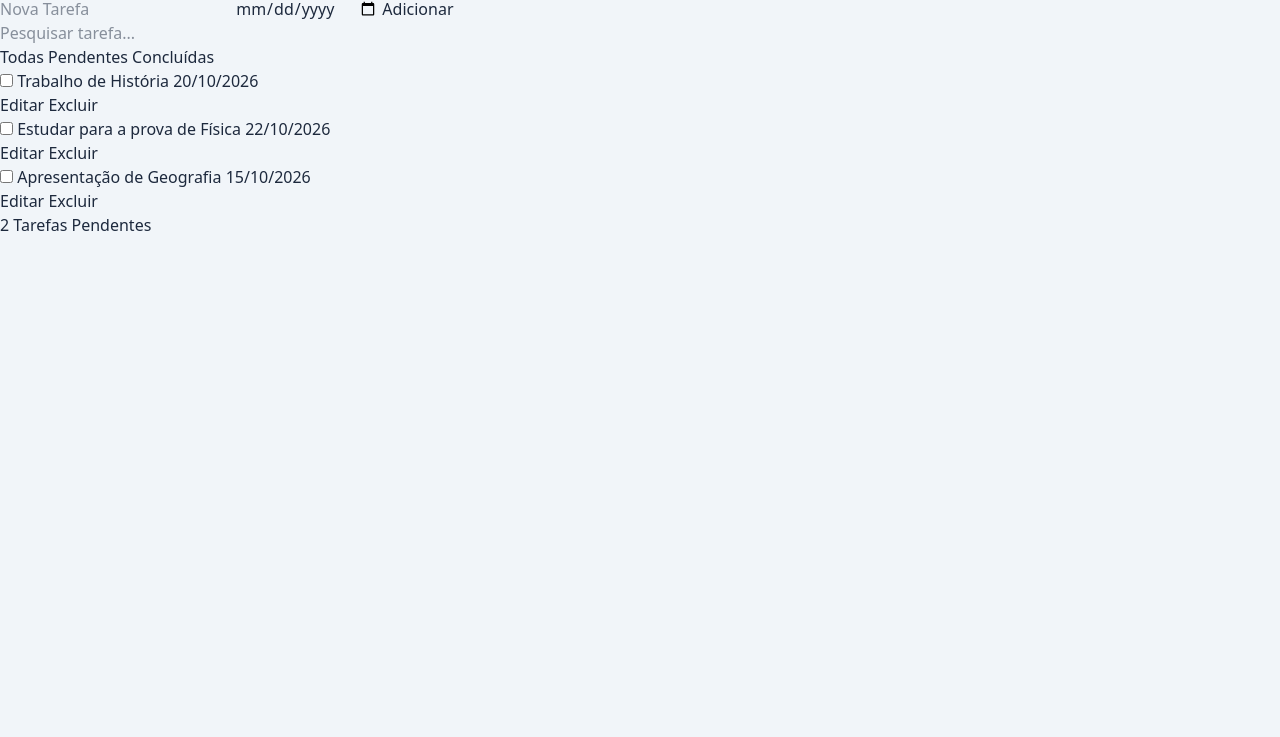
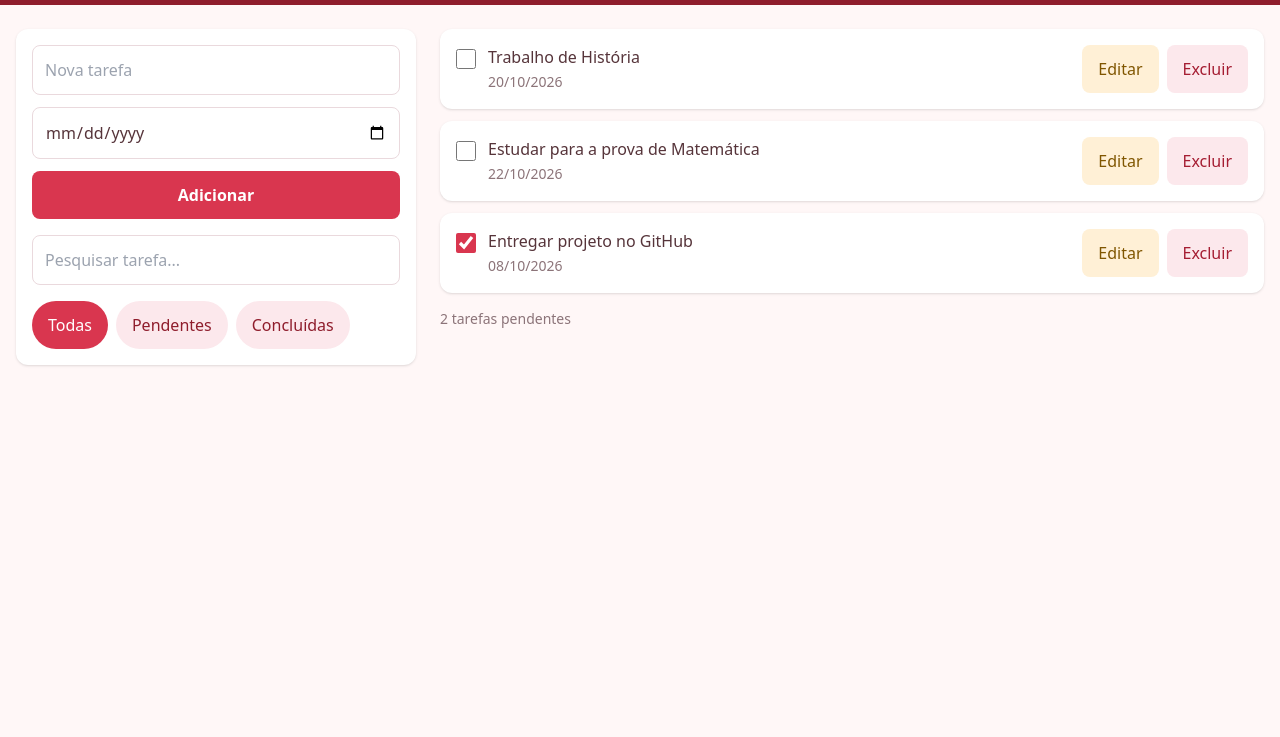
Before and after one commit to RuanViniciusDosSantosSilva/estodolist, a plain HTML site: page index.html in a window 1280 px wide. Shown: the part 63-800 px from the top of the page. Drawn offline with nearby package versions, Linux system fonts and the light colour scheme.

Commit message:
feat: atualizar estrutura HTML e estilização com Tailwind CSS para a aplicação EsToDoList

```diff
--- a/index.html
+++ b/index.html
@@ -1,87 +1,145 @@
+
 <!DOCTYPE html>
-<html lang="pt-br">
+<html lang="pt-BR">
 <head>
   <meta charset="UTF-8">
+  <!--
+    ETAPA 2 - CELULAR (360px).
+    Estrutura original preservada.
+    Personalização apenas das cores.
+  -->
   <meta name="viewport" content="width=device-width, initial-scale=1.0">
-    <script src="https://cdn.jsdelivr.net/npm/@tailwindcss/browser@4"></script>
   <title>EsToDoList</title>
+  <script src="https://cdn.tailwindcss.com"></script>
 </head>
 
-<body class="bg-slate-100 text-slate-800 min-h-screen">
-    <header class="bg-indigo-600 text-white">
-        <div class="max-w-5x1 mx-auto px-4 py-4 flex items-center justify-between">
-            <h1 class="text-xl font-bold">EsToDoList</h1>
-            <p class="hidden text-sm md:inline">Organize sua rotina escolar</p>
+<body class="bg-[#FFF7F7] text-[#56343A] min-h-screen">
+
+  <header class="bg-[#8F1D2C] text-white">
+    <div class="max-w-5xl mx-auto lg:max-w-full px-4 py-4 flex items-center justify-between">
+      <h1 class="text-xl sm:text-3xl font-bold">EsToDoList</h1>
+      <span class="hidden sm:block text-sm">Organize sua rotina escolar</span>
     </div>
   </header>
-    <main>
 
-        <!-- Coluna 1: Criar, pesquisa e filtrar -->
-         <section>
-            <form>
-                <input type="text" placeholder="Nova Tarefa">
-                <input type="date">
-                <button>Adicionar</button>
+  <main class="max-w-5xl mx-auto lg:max-w-full px-4 py-6 grid grid-cols-1 lg:grid-cols-3  gap-6">
+
+    <!-- Coluna 1: criar, pesquisar e filtrar -->
+    <section class="bg-white rounded-xl shadow p-4 space-y-4">
+      <form class="flex flex-col sm:flex-row lg:flex-col gap-3 ">
+        <input
+          type="text"
+          placeholder="Nova tarefa"
+          class="border border-[#EAD9DD] rounded-lg px-3 py-3 sm:flex-grow lg: focus:outline-none focus:ring-2 focus:ring-[#D9364F]"
+        >
+
+        <input
+          type="date"
+          class="border border-[#EAD9DD] rounded-lg px-3 py-3 focus:outline-none focus:ring-2 focus:ring-[#D9364F]"
+        >
+
+        <button
+          type="submit"
+          class="bg-[#D9364F] text-white rounded-lg px-4 py-3 font-semibold hover:bg-[#B9253D]"
+        >
+          Adicionar
+        </button>
       </form>
-            <input type="text" placeholder="Pesquisar tarefa...">
-            <div>
-                <button>Todas</button>
-                <button>Pendentes</button>
-                <button>Concluídas</button>
+
+      <input
+        type="search"
+        placeholder="Pesquisar tarefa..."
+        class="w-full border border-[#EAD9DD] rounded-lg px-3 py-3 focus:outline-none focus:ring-2 focus:ring-[#D9364F]"
+      >
+
+      <div class="flex gap-2 overflow-x-auto">
+        <button class="px-4 py-3 rounded-full bg-[#D9364F] text-white whitespace-nowrap">
+          Todas
+        </button>
+
+        <button class="px-4 py-3 rounded-full bg-[#FCE8EC] text-[#8F1D2C] whitespace-nowrap">
+          Pendentes
+        </button>
+
+        <button class="px-4 py-3 rounded-full bg-[#FCE8EC] text-[#8F1D2C] whitespace-nowrap">
+          Concluídas
+        </button>
       </div>
     </section>
+
     <!-- Coluna 2: lista de tarefas -->
-         <section>
-            <ul>
-                <li>
-                    <label>
-                        <input type="checkbox">
+    <section class="lg:col-span-2">
+      <ul class="space-y-3">
+
+        <li class="bg-white rounded-xl shadow p-4 flex flex-col md:flex-row md:justify-between gap-3">
+          <label class="flex items-start gap-3">
+            <input type="checkbox" class="mt-1 w-5 h-5 accent-[#D9364F]">
+
             <span>
-                            <span>Trabalho de História</span>
-                            <span>20/10/2026</span>
+              <span class="block font-medium">Trabalho de História</span>
+              <span class="text-sm text-[#8C7479]">20/10/2026</span>
             </span>
           </label>
-                    <div>
-                        <button>Editar</button>
-                        <button>Excluir</button>
+
+          <div class="flex gap-2">
+            <button class="flex-1 px-4 py-3 rounded-lg bg-[#FFF0D6] text-[#805600]">
+              Editar
+            </button>
+
+            <button class="flex-1 px-4 py-3 rounded-lg bg-[#FCE8EC] text-[#A51D32]">
+              Excluir
+            </button>
           </div>
         </li>
-                <li>
-                    <label>
-                        <input type="checkbox">
+
+        <li class="bg-white rounded-xl shadow p-4 flex flex-col md:flex-row md:justify-between gap-3">
+          <label class="flex items-start gap-3">
+            <input type="checkbox" class="mt-1 w-5 h-5 accent-[#D9364F]">
+
             <span>
-                            <span>Estudar para a prova de Física</span>
-                            <span>22/10/2026</span>
+              <span class="block font-medium">Estudar para a prova de Matemática</span>
+              <span class="text-sm text-[#8C7479]">22/10/2026</span>
             </span>
           </label>
-                    <div>
-                        <button>Editar</button>
-                        <button>Excluir</button>
+
+          <div class="flex gap-2">
+            <button class="flex-1 px-4 py-3 rounded-lg bg-[#FFF0D6] text-[#805600]">
+              Editar
+            </button>
+
+            <button class="flex-1 px-4 py-3 rounded-lg bg-[#FCE8EC] text-[#A51D32]">
+              Excluir
+            </button>
           </div>
         </li>
-                <li>
-                    <label>
-                        <input type="checkbox">
+
+        <li class="bg-white rounded-xl shadow p-4 flex flex-col md:flex-row md:justify-between gap-3">
+          <label class="flex items-start gap-3">
+            <input type="checkbox" checked class="mt-1 w-5 h-5 accent-[#D9364F]">
+
             <span>
-                            <span>Apresentação de Geografia</span>
-                            <span>15/10/2026</span>
+              <span class="block font-medium">Entregar projeto no GitHub</span>
+              <span class="text-sm text-[#8C7479]">08/10/2026</span>
             </span>
           </label>
-                    <div>
-                        <button>Editar</button>
-                        <button>Excluir</button>
+
+          <div class="flex gap-2">
+            <button class="flex-1 px-4 py-3 rounded-lg bg-[#FFF0D6] text-[#805600]">
+              Editar
+            </button>
+
+            <button class="flex-1 px-4 py-3 rounded-lg bg-[#FCE8EC] text-[#A51D32]">
+              Excluir
+            </button>
           </div>
         </li>
+
       </ul>
-            <p>2 Tarefas Pendentes</p>
+
+      <p class="mt-4 text-sm text-[#8C7479]">2 tarefas pendentes</p>
     </section>
 
   </main>
-    <footer>
 
-
-
-    </footer>
 </body>
-
 </html>
```
Lines whose indentation alone changed are shown as unchanged.
